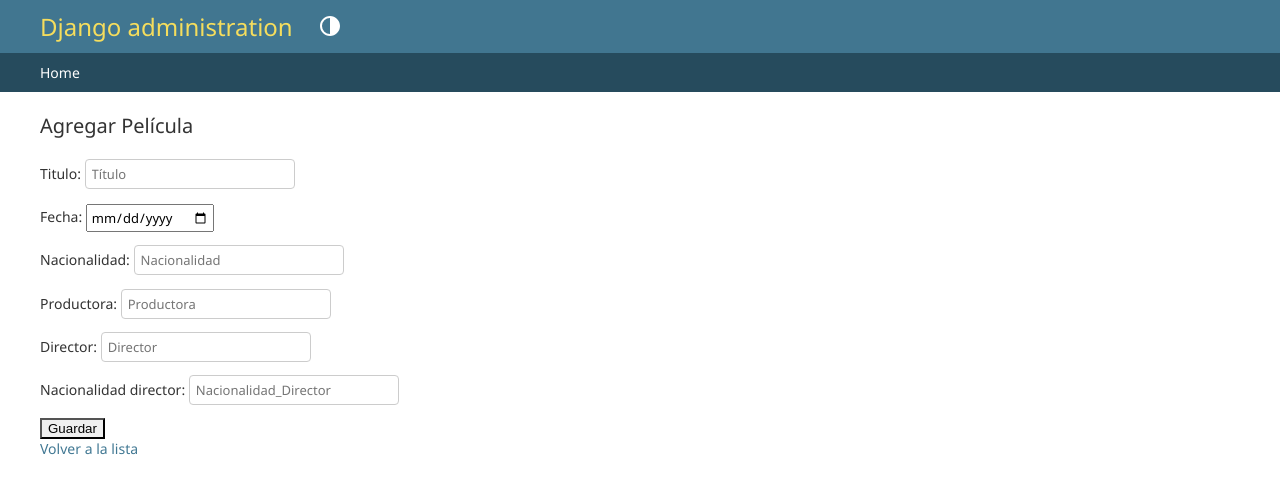
After one commit to stevenbisbi/rodelfims-bd1, a Django app: page /menu/ in a window 1280 px wide. The commit adds this page. Shown: the top 494 px of the page. Run offline with Django 5.2, Linux system fonts and the light colour scheme.

Commit message:
inicio formulario admin

```diff
--- a/alquiler/forms.py
+++ b/alquiler/forms.py
@@ -0,0 +1,26 @@
+from django import forms
+
+class PeliculaForm(forms.Form):
+    Titulo = forms.CharField(
+        max_length=200,
+        widget=forms.TextInput(attrs={'class': 'form-control', 'placeholder': 'Título'})
+    )
+    Fecha = forms.DateField(
+        widget=forms.DateInput(attrs={'class': 'form-control', 'type': 'date'})
+    )
+    Nacionalidad = forms.CharField(
+        max_length=100,
+        widget=forms.TextInput(attrs={'class': 'form-control', 'placeholder': 'Nacionalidad'})
+    )
+    Productora = forms.CharField(
+        max_length=150,
+        widget=forms.TextInput(attrs={'class': 'form-control', 'placeholder': 'Productora'})
+    )
+    Director = forms.CharField(
+        max_length=150,
+        widget=forms.TextInput(attrs={'class': 'form-control', 'placeholder': 'Director'})
+    )
+    Nacionalidad_Director = forms.CharField(
+        max_length=150,
+        widget=forms.TextInput(attrs={'class': 'form-control', 'placeholder': 'Nacionalidad_Director'})
+    )
--- /dev/null
+++ b/alquiler/templates/administrador.html
@@ -0,0 +1,12 @@
+{% extends "admin/base_site.html" %}
+{% block content %}
+<h1>Agregar Película</h1>
+
+<form method="POST">
+    {% csrf_token %}
+    {{ form.as_p }}
+    <button type="submit" class="btn btn-primary mt-3">Guardar</button>
+</form>
+
+<a href="../" class="btn btn-secondary mt-3">Volver a la lista</a>
+{% endblock %}
--- a/alquiler/urls.py
+++ b/alquiler/urls.py
@@ -7,4 +7,5 @@ urlpatterns = [
     path('signin/', views.signin, name='signin'),
     path('signup/', views.signup, name='signup'),
     path('ver/', views.mi_vista, name='ver'),
+    path('menu/', views.menu, name='menu'),
 ]
--- a/alquiler/views.py
+++ b/alquiler/views.py
@@ -6,6 +6,7 @@ from django.contrib.auth.decorators import login_required
 from django.db import IntegrityError
 from django.db import connection
 from django.http import JsonResponse
+from .forms import PeliculaForm
 import random
 
 # Create your views here.
@@ -64,3 +65,7 @@ def peliculas(request):
     img_random = random.randint(1, 10)
     peliculas = obtener_datos()
     return render(request, 'alquiler.html', {'peliculas': peliculas, 'img_random':img_random})
+
+def menu(request):
+    form = PeliculaForm()
+    return render(request, 'administrador.html', {'form':form})
```
Also changed, not shown: alquiler/static/css/css.css (+23 -7 lines), alquiler/templates/alquiler.html (+9 -8 lines), alquiler/static/img/10.jpeg (deleted), alquiler/static/img/10.jpg (added), alquiler/static/img/6.jpg (renamed from alquiler/static/img/6.jpeg), alquiler/static/img/9.jpg (added), alquiler/static/img/9.webp (deleted), alquiler/templates/admin.html (deleted).
